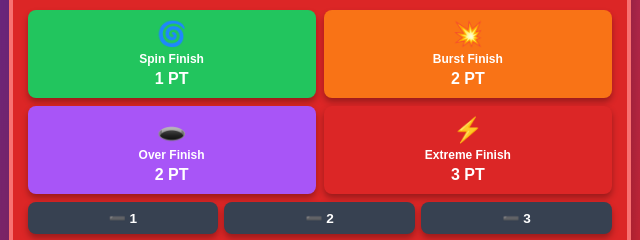
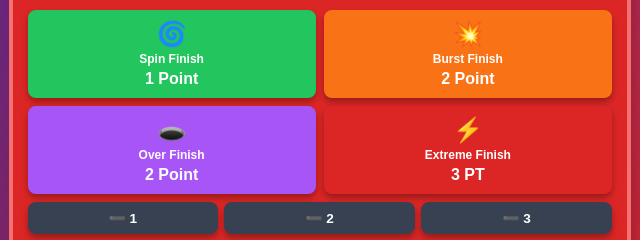
Before and after one commit to AEKTANA/3o3-beyblade-app, a plain HTML site: page index.html in a window 1280 px wide. Shown: the part 394-634 px from the top of the page, 639-1279 px from the left. Drawn offline with Linux system fonts and the light colour scheme.

Commit message:
Update 3o3-3index.html

```diff
--- a/index.html
+++ b/index.html
@@ -555,17 +555,17 @@
                         <button class="score-btn btn-spin" onclick="addScore(2, 1)">
                             <span class="score-btn-icon">🌀</span>
                             <span class="score-btn-label">Spin Finish</span>
-                            <span class="score-btn-points">1 PT</span>
+                            <span class="score-btn-points">1 Point</span>
                         </button>
                         <button class="score-btn btn-burst" onclick="addScore(2, 2)">
                             <span class="score-btn-icon">💥</span>
                             <span class="score-btn-label">Burst Finish</span>
-                            <span class="score-btn-points">2 PT</span>
+                            <span class="score-btn-points">2 Point</span>
                         </button>
                         <button class="score-btn btn-over" onclick="addScore(2, 2)">
                             <span class="score-btn-icon">🕳️</span>
                             <span class="score-btn-label">Over Finish</span>
-                            <span class="score-btn-points">2 PT</span>
+                            <span class="score-btn-points">2 Point</span>
                         </button>
                         <button class="score-btn btn-extreme" onclick="addScore(2, 3)">
                             <span class="score-btn-icon">⚡</span>
```
